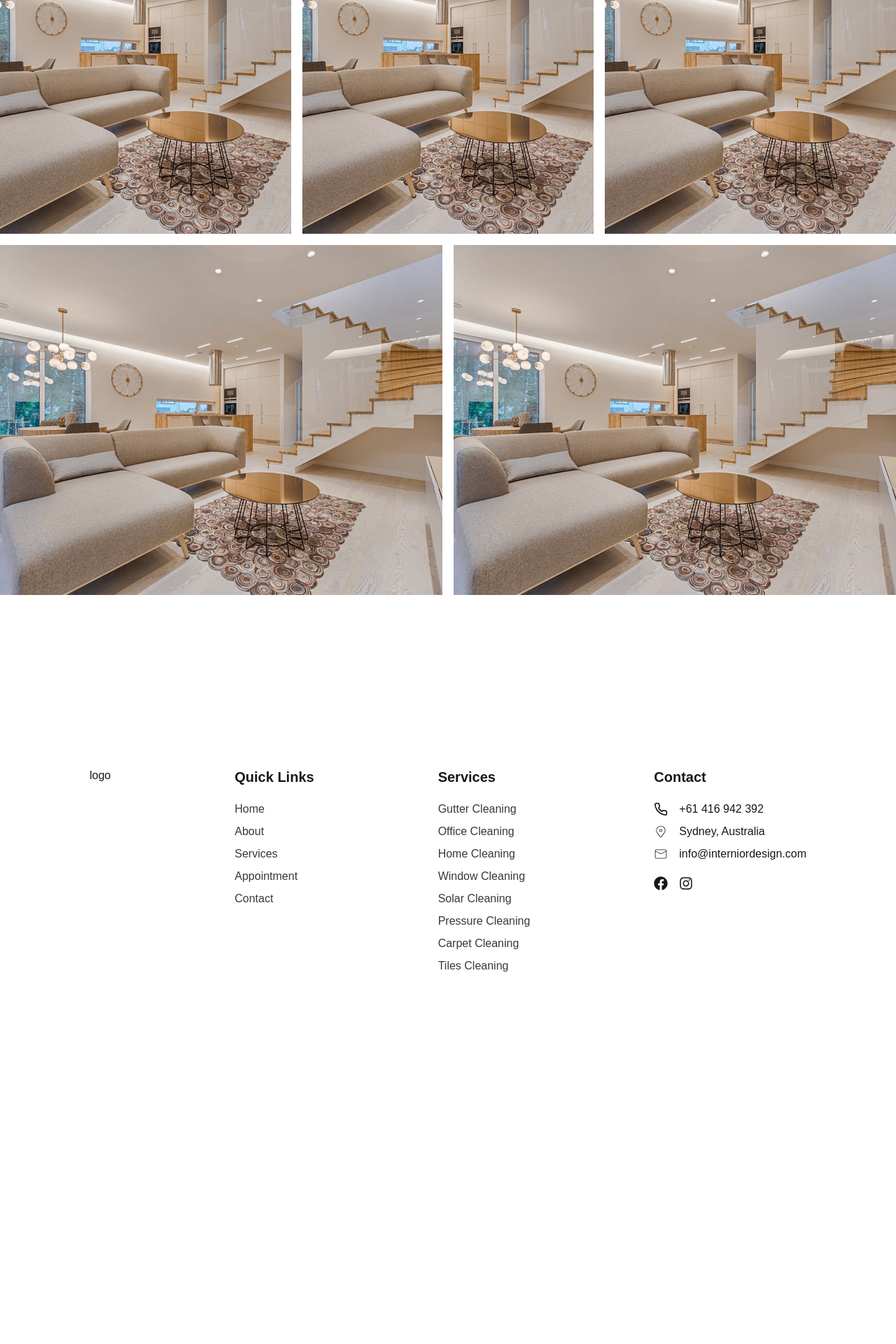
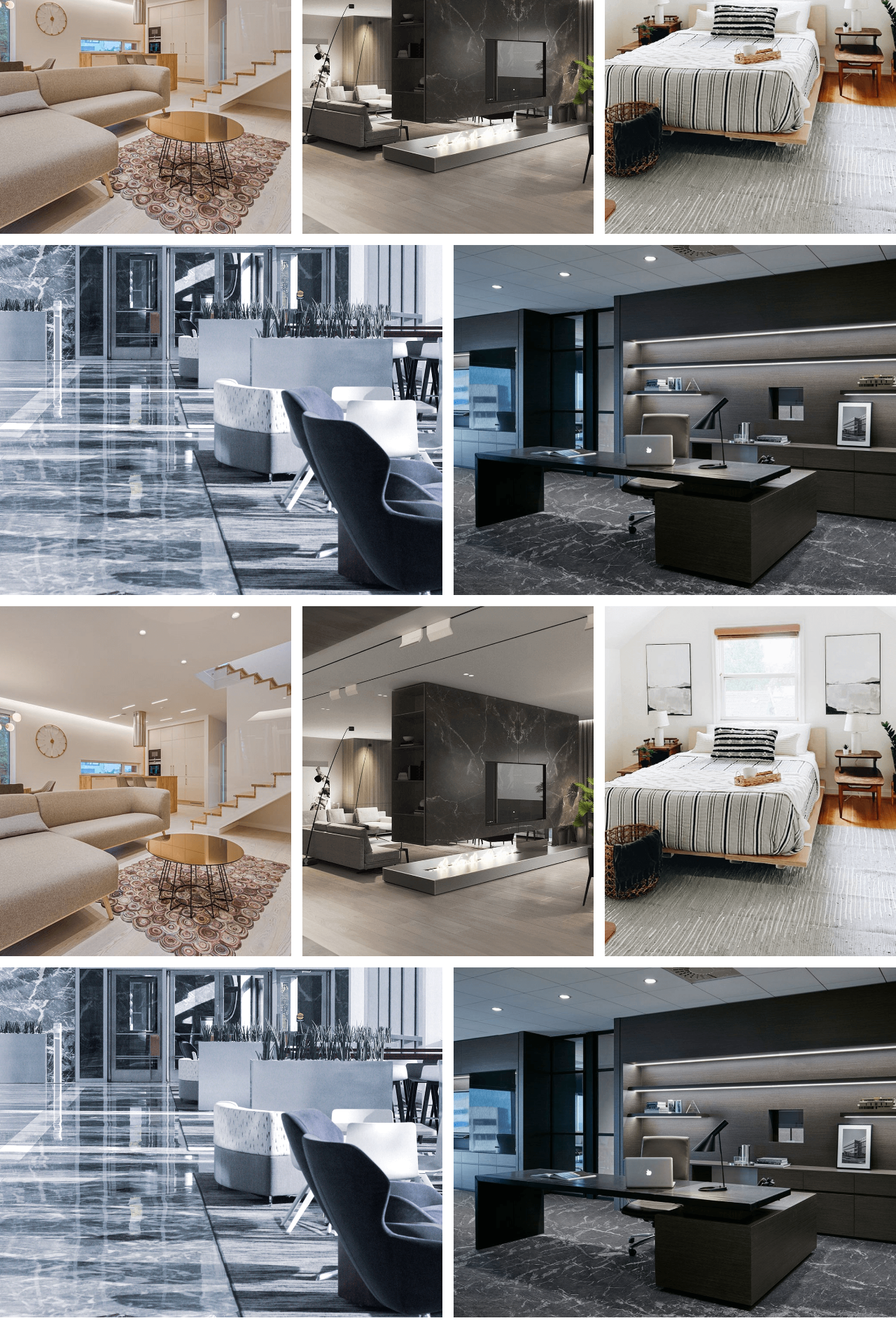
Before and after one commit to SunnyThakuri/designersite, a Next.js app: page /ourproducts/gallery in a window 1280 px wide. Shown: the part 442-2362 px from the top of the page at 70% size. Before the commit the page ends 1888 px from the top, so only its background shows below. Built offline with nearby package versions, Linux system fonts and the light colour scheme.

Commit message:
updated inpiration gallerypage

```diff
--- a/src/components/ourproducts/gallery.tsx
+++ b/src/components/ourproducts/gallery.tsx
@@ -1,8 +1,16 @@
 import Image from "next/image"
 
 const Gallery  = () =>{
-    const designs =[1,2,3]
-    const design2 = [1,2]
+
+    const designs =[
+        "/images/landing/design1.webp",
+        "/images/landing/design2.webp",
+        "/images/landing/design3.webp",
+    ]
+    const design2 = [
+        "/images/landing/design4.png",
+        "/images/landing/design5.webp",
+    ]
 
     return(
         <div className="space-y-[40px]">
@@ -17,7 +25,8 @@ const Gallery  = () =>{
                         designs.map((item,index) =>(
                             <div key={index} className="w-full h-[500px]">
                                 <Image
-                                    src={"/images/landing/design1.webp"}
+                                    // src={"/images/landing/design1.webp"}
+                                    src={item}
                                     alt="img"
                                     width={500}
                                     height={500}
@@ -32,7 +41,42 @@ const Gallery  = () =>{
                         design2.map((item,index) =>(
                             <div key={index} className="w-full h-[500px]">
                                 <Image
-                                    src={"/images/landing/design1.webp"}
+                                    // src={"/images/landing/design1.webp"}
+                                    src={item}
+                                    alt="img"
+                                    width={500}
+                                    height={500}
+                                    className="w-full h-full object-cover"/>
+                            </div>
+
+                        ))
+                    }
+                </div>
+
+                {/* ///////////////////////////////////////////////////////////////////////////////////////// */}
+                <div className="grid grid-cols-3 gap-4">
+                    {
+                        designs.map((item,index) =>(
+                            <div key={index} className="w-full h-[500px]">
+                                <Image
+                                    // src={"/images/landing/design1.webp"}
+                                    src={item}
+                                    alt="img"
+                                    width={500}
+                                    height={500}
+                                    className="w-full h-full object-cover"/>
+                            </div>
+
+                        ))
+                    }
+                </div>
+                <div className="grid grid-cols-2 gap-4">
+                {
+                        design2.map((item,index) =>(
+                            <div key={index} className="w-full h-[500px]">
+                                <Image
+                                    // src={"/images/landing/design1.webp"}
+                                    src={item}
                                     alt="img"
                                     width={500}
                                     height={500}
```
